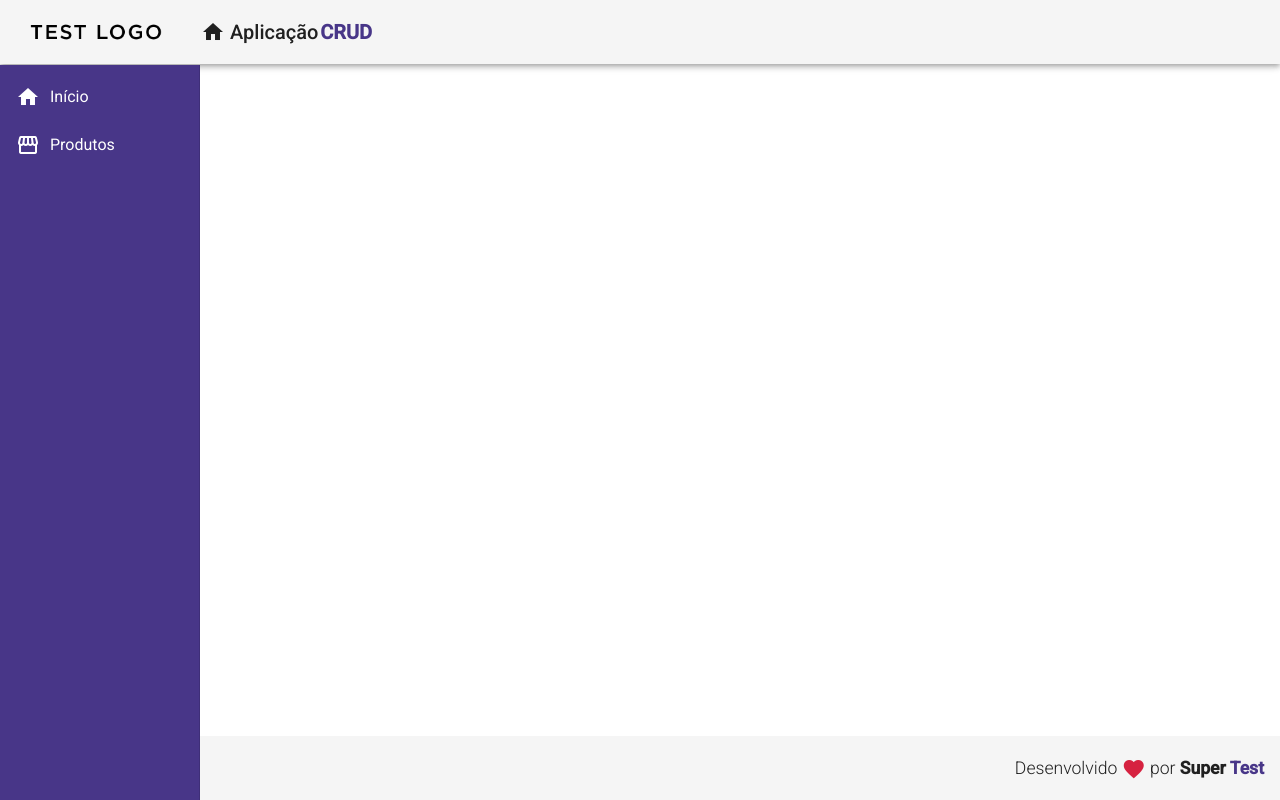
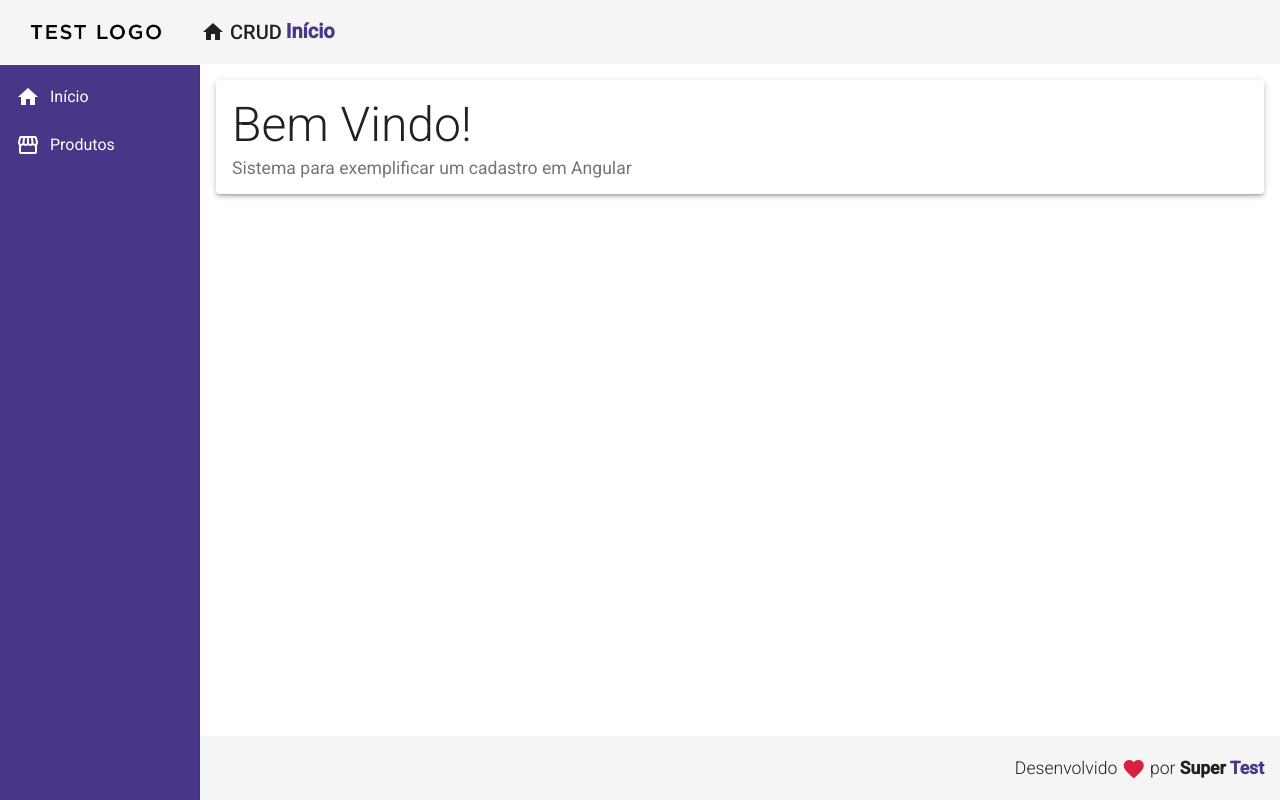
Before and after one commit to luizdorici/angular-studies, an Angular app: page / in a window 1280 px wide. Built offline with nearby package versions, Linux system fonts and the light colour scheme.

Commit message:
criacao da estrutura inicial de views

```diff
--- a/src/app/components/template/header/header.component.css
+++ b/src/app/components/template/header/header.component.css
@@ -23,5 +23,6 @@
 
 .header b {
     color: rgb(72, 54, 136);
-    padding-left: 2px;
+    padding-left: 4px;
+    padding-bottom: 2px;
 }
--- a/src/app/components/template/header/header.component.html
+++ b/src/app/components/template/header/header.component.html
@@ -9,7 +9,7 @@
             <i class="material-icons">
                 home
             </i>
-            Aplicação <b>CRUD</b>
+            CRUD <b>Início</b>
         </a>
     </span>
 </mat-toolbar>
--- a/src/app/components/template/nav/nav.component.css
+++ b/src/app/components/template/nav/nav.component.css
@@ -10,3 +10,8 @@
 .sidenav i {
     padding-right: 10px;
 }
+
+.content {
+    padding: 16px;
+    background-color: #FFF;
+}
--- a/src/app/components/template/nav/nav.component.html
+++ b/src/app/components/template/nav/nav.component.html
@@ -16,4 +16,7 @@
             </a>
         </mat-nav-list>
     </mat-sidenav>
+    <mat-sidenav-content class="content">
+        <app-home></app-home>
+    </mat-sidenav-content>
 </mat-sidenav-container>
--- /dev/null
+++ b/src/app/views/home/home.component.css
@@ -0,0 +1,9 @@
+.home .title {
+    font-size: 3rem; /*baseado na fonte raiz do browser*/
+    font-weight: 300;
+    line-height: 1.2;
+}
+
+.home .subtitle {
+    font-size: 1.1rem;
+}
--- /dev/null
+++ b/src/app/views/home/home.component.html
@@ -0,0 +1,8 @@
+<mat-card class="home mat-elevation-z3">
+    <mat-card-title class="title">
+        Bem Vindo!
+    </mat-card-title>
+    <mat-card-subtitle class="subtitle">
+        Sistema para exemplificar um cadastro em Angular
+    </mat-card-subtitle>
+</mat-card>
--- /dev/null
+++ b/src/app/views/home/home.component.ts
@@ -0,0 +1,15 @@
+import { Component, OnInit } from '@angular/core';
+
+@Component({
+  selector: 'app-home',
+  templateUrl: './home.component.html',
+  styleUrls: ['./home.component.css']
+})
+export class HomeComponent implements OnInit {
+
+  constructor() { }
+
+  ngOnInit(): void {
+  }
+
+}
```
Also changed, not shown: src/app/app.module.ts (+7 -3 lines).
